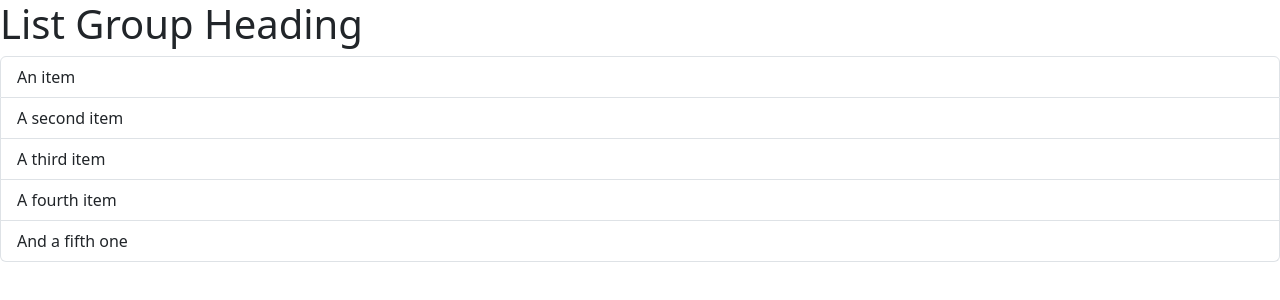
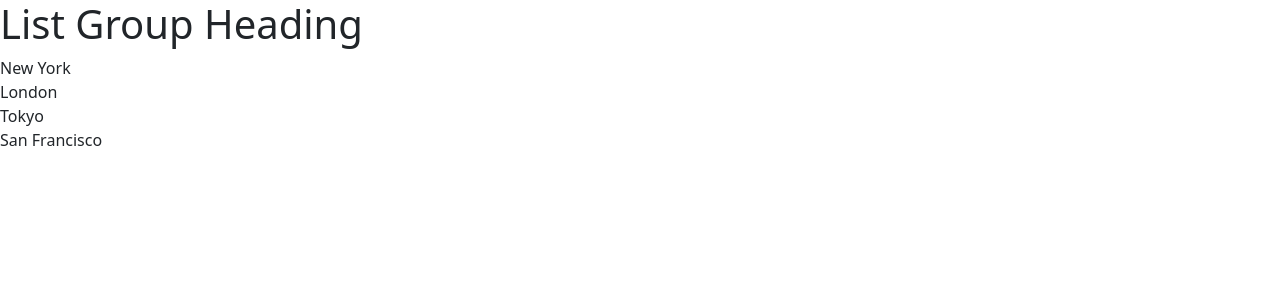
Before and after one commit to irimina/BuildComponentsReact, a React (Vite) app: page / in a window 1280 px wide. Shown: the top 300 px of the page. Built offline with nearby package versions, Linux system fonts and the light colour scheme.

Commit message:
render lists using map() in JSX

```diff
--- a/src/components/ListGroup.tsx
+++ b/src/components/ListGroup.tsx
@@ -1,14 +1,20 @@
 function ListGroup(){
+
+// set up a demmo arry
+
+const items = ['New York', 'London', 'Tokyo', 'San Francisco'];
+
+//take each item and convert it to an item of a different type, in this case a list
+//item that includes the item itself
+//we use {} to render data dynamically in JSX
+// in JSX we can only use HTML element or other React components
+// we are adding a ley prop ( property) for each item in this cose the item itself
 
     return (
         <>
         <h1>List Group Heading</h1>
             <ul className="list-group">
-                    <li className ="list-group-item">An item</li>
-                    <li className="list-group-item">A second item</li>
-                    <li className="list-group-item">A third item</li>
-                    <li className="list-group-item">A fourth item</li>
-                    <li className="list-group-item">And a fifth one</li>
+              {items.map(item => <li key={item}>{item}</li>)}
             </ul>
        </>
     )
```
Also changed, not shown: 1 other file (tests, documents, lock files or other folders).
